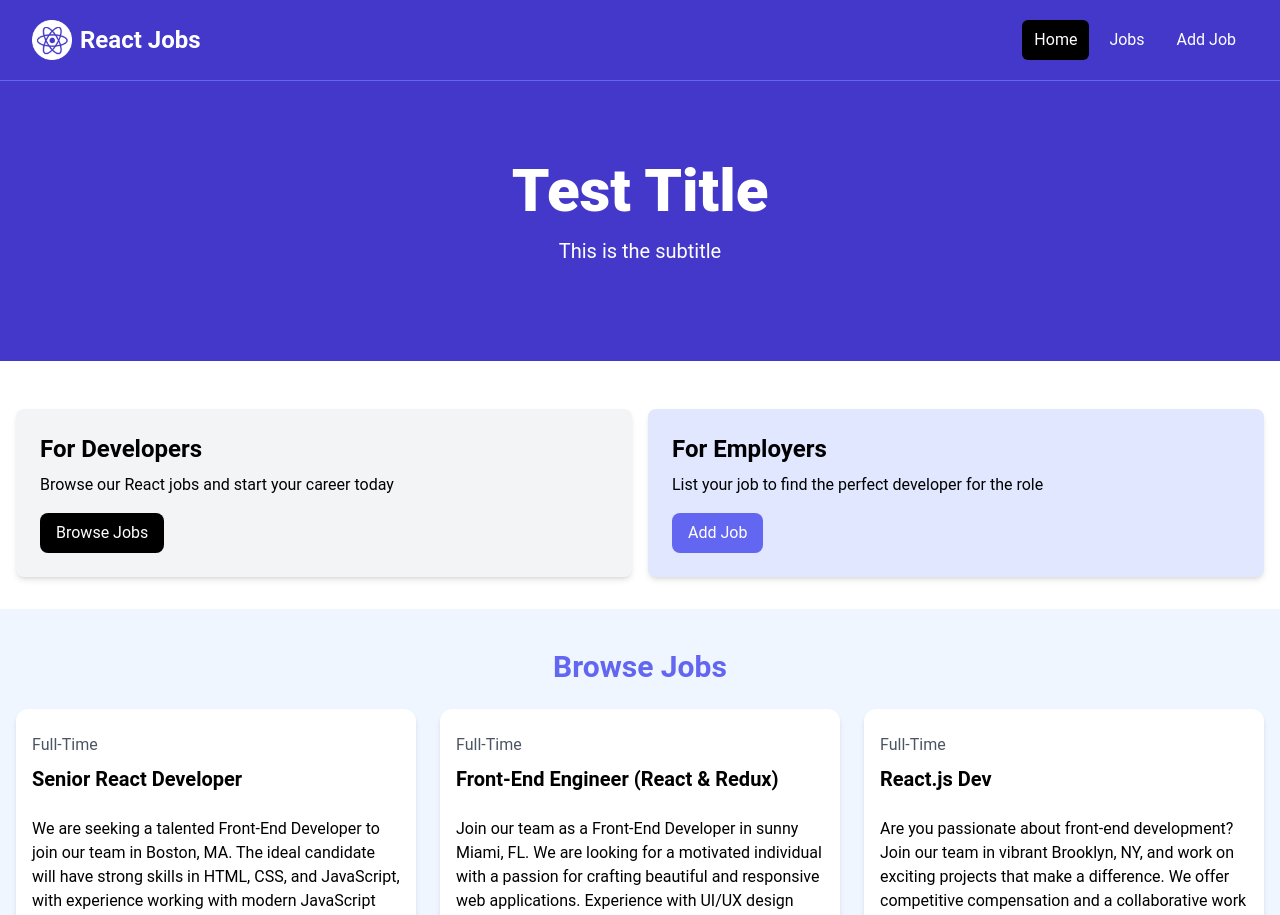
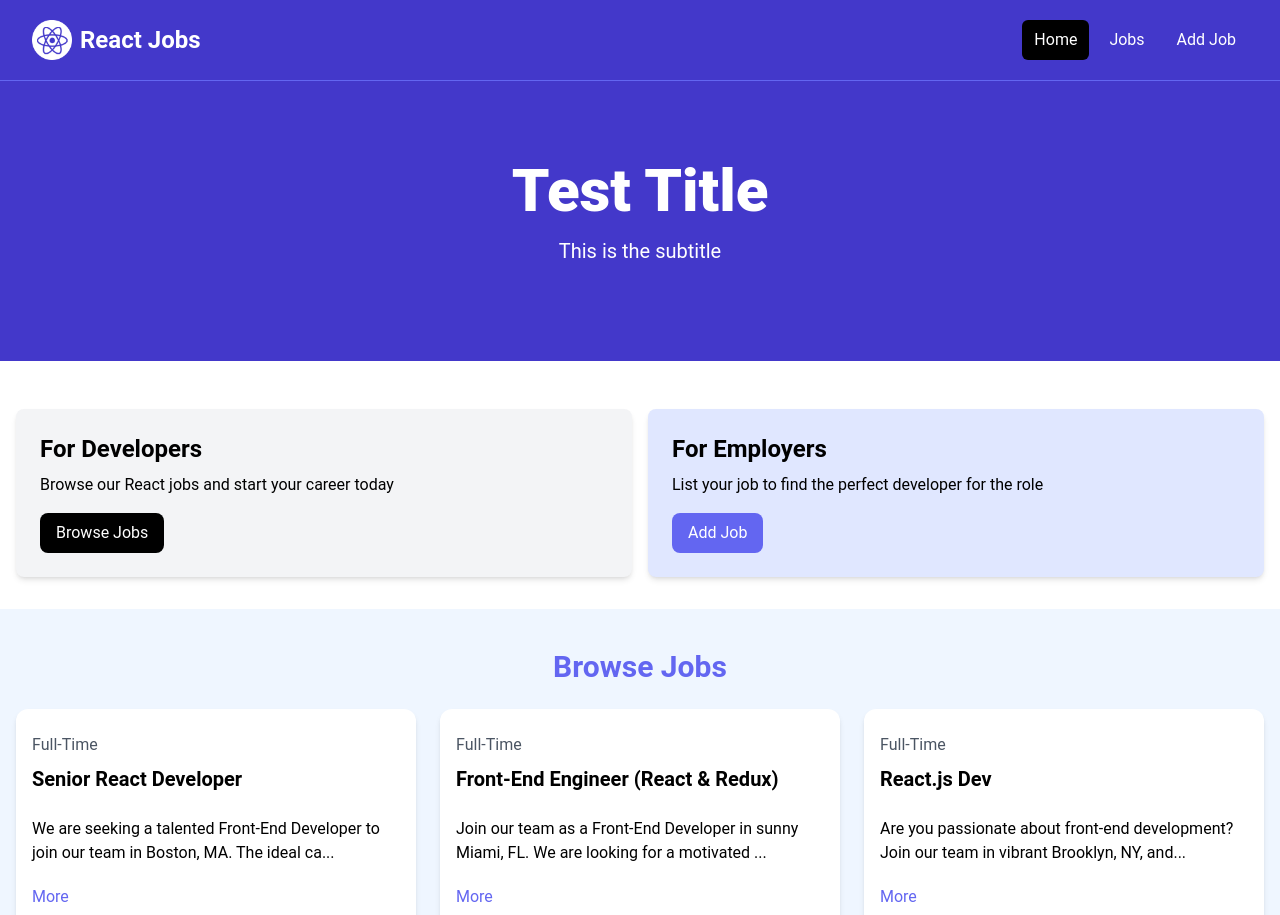
Before and after one commit to thomasmartinez114/react-job-board, a React (Vite) app: page / in a window 1280 px wide. Shown: the top 915 px of the page. Built offline with nearby package versions, Linux system fonts and the light colour scheme.

Commit message:
More/Less buttons for card details

```diff
--- a/src/components/JobListing.jsx
+++ b/src/components/JobListing.jsx
@@ -1,6 +1,15 @@
 import React from "react"
+import { useState } from "react"
 
 const JobListing = ({ singleJob }) => {
+  const [showFullDescription, setShowFullDescription] = useState(false)
+
+  let description = singleJob.description
+
+  if (!showFullDescription) {
+    description = description.substring(0, 90) + "..."
+  }
+
   return (
     <div className="bg-white rounded-xl shadow-md relative">
       <div className="p-4">
@@ -9,7 +18,14 @@
           <h3 className="text-xl font-bold">{singleJob.title}</h3>
         </div>
 
-        <div className="mb-5">{singleJob.description}</div>
+        <div className="mb-5">{description}</div>
+
+        <button
+          onClick={() => setShowFullDescription((prevState) => !prevState)}
+          className="text-indigo-500 mb-5 hover:text-indigo-600"
+        >
+          {showFullDescription ? "Less" : "More"}
+        </button>
 
         <h3 className="text-indigo-500 mb-2">{singleJob.salary} / Year</h3>
 
```
